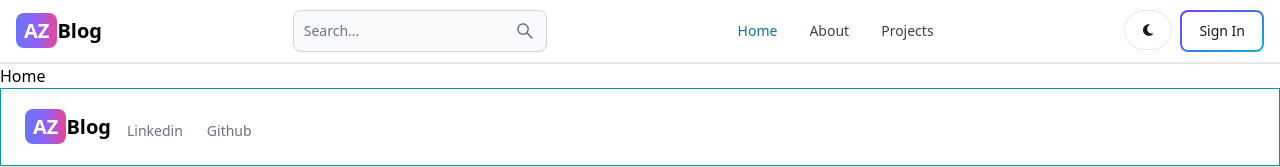
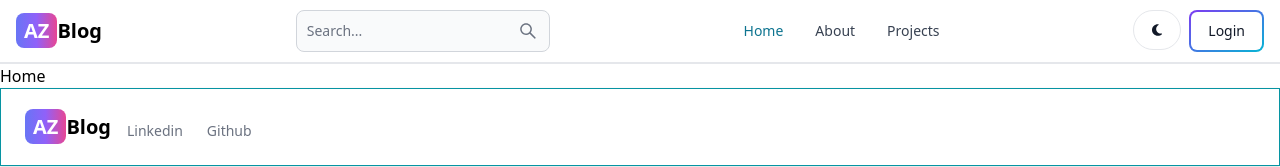
Before and after one commit to Arntit-Zonia/blog-app, a React (Vite) app in the folder client/: page / in a window 1280 px wide. Shown: the top 167 px of the page. Built offline with nearby package versions, Linux system fonts and the light colour scheme.

Commit message:
feat: updated route names

```diff
--- a/client/src/components/Header.tsx
+++ b/client/src/components/Header.tsx
@@ -26,9 +26,9 @@ const Header: FC = () => {
         <Button className="w-12 h-10 hidden sm:inline" color="gray" pill>
           <FaMoon />
         </Button>
-        <Link to="/sign-in">
+        <Link to="/user/login">
           <Button gradientDuoTone="purpleToBlue" outline>
-            Sign In
+            Login
           </Button>
         </Link>
         <Navbar.Toggle />
```
